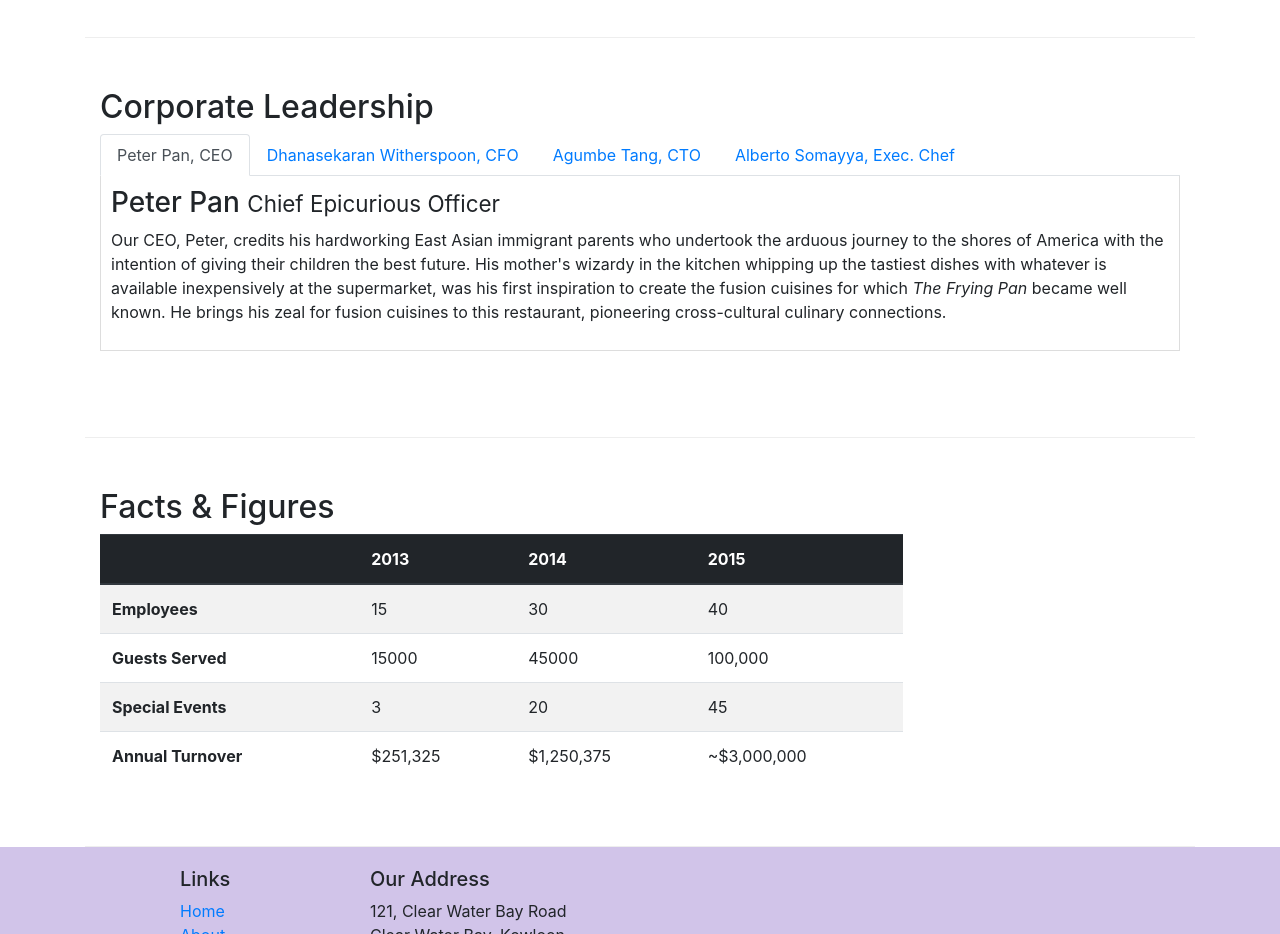
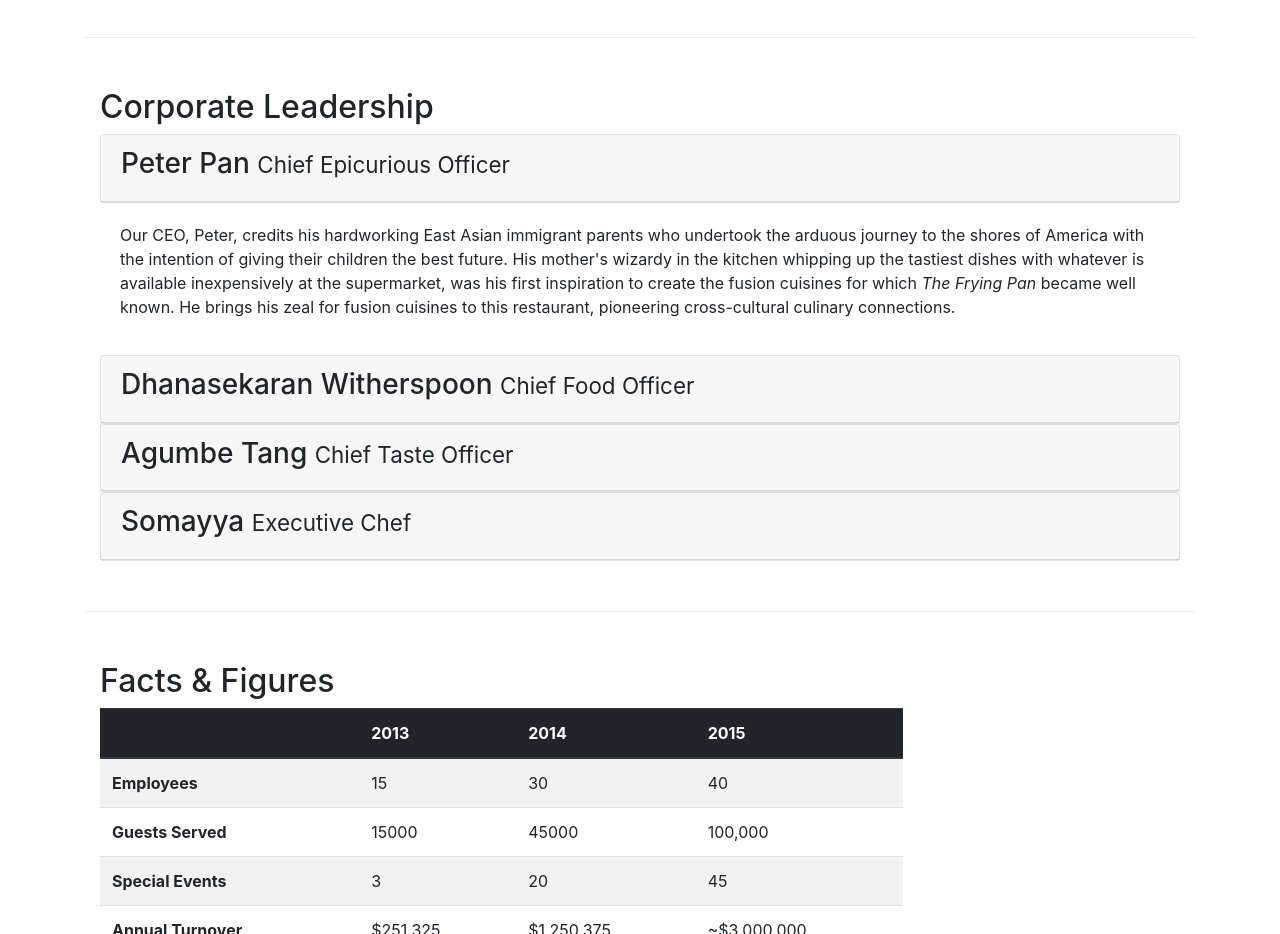
Before and after one commit to MansiC/Bootstrap4, a website: page aboutus.html in a window 1280 px wide. Shown: the part 900-1834 px from the top of the page. Drawn offline with nearby package versions, Linux system fonts and the light colour scheme.

Commit message:
Accordion

```diff
--- a/aboutus.html
+++ b/aboutus.html
@@ -155,90 +155,122 @@
         <div class="col-12">
           <h2>Corporate Leadership</h2>
 
-          <ul class="nav nav-tabs">
-            <li class="nav-item">
-              <a
-                class="nav-link active"
-                href="#peter"
-                role="tab"
-                data-toggle="tab"
-                >Peter Pan, CEO</a
+          <div id="accordion">
+            <div class="card">
+              <div class="card-header" role="tab" id="peterhead">
+                <h3 mb-0>
+                  <a data-toggle="collapse" data-target="#peter"
+                    >Peter Pan <small>Chief Epicurious Officer</small></a
                   >
-            </li>
-            <li class="nav-item">
-              <a class="nav-link" href="#danny" role="tab" data-toggle="tab"
-                >Dhanasekaran Witherspoon, CFO</a
+                </h3>
+              </div>
+            </div>
+            <div
+              role="tabpanel"
+              class="collapse show"
+              id="peter"
+              data-parent="#accordion"
             >
-            </li>
-            <li class="nav-item">
-              <a class="nav-link" href="#agumbe" role="tab" data-toggle="tab"
-                >Agumbe Tang, CTO</a
-              >
-            </li>
-            <li class="nav-item">
-              <a class="nav-link" href="#alberto" role="tab" data-toggle="tab"
-                >Alberto Somayya, Exec. Chef</a
-              >
-            </li>
-          </ul>
-          <div class="tab-content">
-            <div role="tabpanel" class="tab-pane show fade active" id="peter">
-              <h3>Peter Pan <small>Chief Epicurious Officer</small></h3>
+              <div class="card-body">
                 <p class="d-none d-sm-block">
                   Our CEO, Peter, credits his hardworking East Asian immigrant
                   parents who undertook the arduous journey to the shores of
                   America with the intention of giving their children the best
                   future. His mother's wizardy in the kitchen whipping up the
-                tastiest dishes with whatever is available inexpensively at the
-                supermarket, was his first inspiration to create the fusion
-                cuisines for which
+                  tastiest dishes with whatever is available inexpensively at
+                  the supermarket, was his first inspiration to create the
+                  fusion cuisines for which
                   <em>The Frying Pan</em> became well known. He brings his zeal
                   for fusion cuisines to this restaurant, pioneering
                   cross-cultural culinary connections.
                 </p>
               </div>
+            </div>
 
-            <div role="tabpanel" class="tab-pane fade" id="danny">
-              <h3>
+            <div class="card">
+              <div class="card-header" role="tab" id="dannywitherspoon">
+                <h3 mb-0>
+                  <a data-toggle="collapse" data-target="#danny">
                     Dhanasekaran Witherspoon <small>Chief Food Officer</small>
+                  </a>
                 </h3>
+              </div>
+            </div>
+            <div
+              role="tabpanel"
+              class="collapse"
+              id="danny"
+              data-parent="#accordion"
+            >
+              <div class="card-body">
                 <p class="d-none d-sm-block">
                   Our CFO, Danny, as he is affectionately referred to by his
                   colleagues, comes from a long established family tradition in
-                farming and produce. His experiences growing up on a farm in the
-                Australian outback gave him great appreciation for varieties of
-                food sources. As he puts it in his own words,
+                  farming and produce. His experiences growing up on a farm in
+                  the Australian outback gave him great appreciation for
+                  varieties of food sources. As he puts it in his own words,
                   <em
                     >Everything that runs, wins, and everything that stays,
                     pays!</em
                   >
                 </p>
               </div>
+            </div>
 
-            <div role="tabpanel" class="tab-pane fade" id="agumbe">
-              <h3>Agumbe Tang <small>Chief Taste Officer</small></h3>
+            <div class="card">
+              <div class="card-header" role="tab" id="agumbetang">
+                <h3 mb-0>
+                  <a data-toggle="collapse" data-target="#agumbe">
+                    Agumbe Tang <small>Chief Taste Officer</small>
+                  </a>
+                </h3>
+              </div>
+            </div>
+            <div
+              role="tabpanel"
+              class="collapse"
+              id="agumbe"
+              data-parent="#accordion"
+            >
+              <div class="card-body">
                 <p class="d-none d-sm-block">
                   Blessed with the most discerning gustatory sense, Agumbe, our
-                CTO, personally ensures that every dish that we serve meets his
-                exacting tastes. Our chefs dread the tongue lashing that ensues
-                if their dish does not meet his exacting standards. He lives by
-                his motto,
+                  CTO, personally ensures that every dish that we serve meets
+                  his exacting tastes. Our chefs dread the tongue lashing that
+                  ensues if their dish does not meet his exacting standards. He
+                  lives by his motto,
                   <em>You click only if you survive my lick.</em>
                 </p>
               </div>
+            </div>
 
-            <div role="tabpanel" class="tab-pane fade" id="alberto">
-              <h3>Alberto Somayya <small>Executive Chef</small></h3>
+            <div class="card">
+              <div class="card-header" role="tab" id="albertosommayya">
+                <h3 mb-0>
+                  <a data-toggle="collapse" data-target="#alberto">
+                    Somayya <small>Executive Chef</small>
+                  </a>
+                </h3>
+              </div>
+            </div>
+            <div
+              role="tabpanel"
+              class="collapse"
+              id="alberto"
+              data-parent="#accordion"
+            >
+              <div class="card-body">
                 <p class="d-none d-sm-block">
                   Award winning three-star Michelin chef with wide International
                   experience having worked closely with whos-who in the culinary
                   world, he specializes in creating mouthwatering Indo-Italian
                   fusion experiences. He says,
                   <em
-                  >Put together the cuisines from the two craziest cultures, and
-                  you get a winning hit! Amma Mia!</em
+                    >Put together the cuisines from the two craziest cultures,
+                    and you get a winning hit! Amma Mia!</em
                   >
                 </p>
+              </div>
             </div>
           </div>
         </div>
```
Lines whose indentation alone changed are shown as unchanged.
